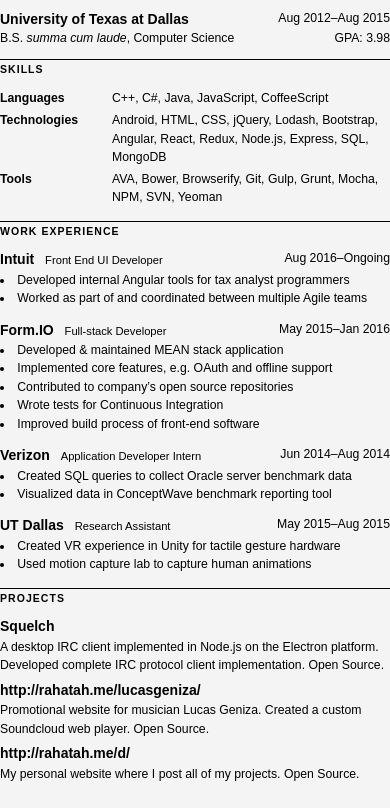
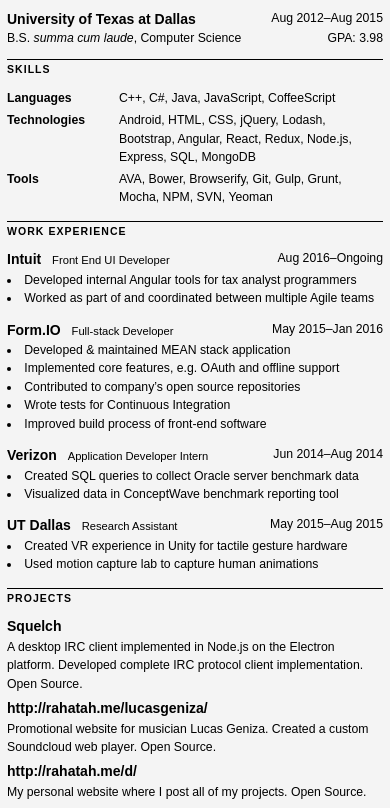
Before and after one commit to rahatarmanahmed/rahatarmanahmed.github.io, a website: page src/resume.html in a window 390 px wide. Shown: the part 181-989 px from the top of the page. Drawn offline with Linux system fonts and the light colour scheme; files that its build step writes are made by us from their sources.

Commit message:
Make a little more mobile friendly

```diff
--- a/src/resume.html
+++ b/src/resume.html
@@ -38,15 +38,15 @@
 </head>
 <body class="resume black bg-near-white">
   <main class="w-100 flex justify-center roboto">
-  <div class="w-page">
+  <div class="w-page mh2">
 
-    <p class="no-print f6 fw1 pv4 mb4 bb--dashed bw1 gray tc">✂️ Print this page if you need a PDF or hard copy ✂️</p>
+    <p class="no-print f6 normal pv4 mb4 bb--dashed bw1 gray tc">✂️ Print this page if you need a PDF or hard copy ✂️</p>
 
     <header class="flex flex-row justify-between items-end tc">
-      <h1 class="f2 fw7 mv0">Rahat Ahmed</h1>
+      <h1 class="f2 fw7 mv0 tl">Rahat Ahmed</h1>
       <div class="tr flex flex-column justify-around">
-        <h2 class="f6 fw1 mv0"><a class="link black" href="mailto:rahatarmanahmed@gmail.com">rahatarmanahmed@gmail.com</a></h2>
-        <h2 class="f6 fw1 mv0"><a class="link black" href="http://rahatah.me/d">http://rahatah.me/d</a></h2>
+        <h2 class="f6 normal mv0"><a class="link black" href="mailto:rahatarmanahmed@gmail.com">rahatarmanahmed@gmail.com</a></h2>
+        <h2 class="f6 normal mv0"><a class="link black" href="http://rahatah.me/d">http://rahatah.me/d</a></h2>
       </div>
     </header>
 
@@ -56,11 +56,11 @@
 
         <div class="flex flex-row justify-between mb1">
           <h4 class="f5 fw6 mv0">University of Texas at Dallas</h4>
-          <h5 class="f6 fw1 mv0">Aug 2012&ndash;Aug 2015</h5>
+          <h5 class="f6 normal mv0">Aug 2012&ndash;Aug 2015</h5>
         </div>
         <div class="flex flex-row justify-between mb1">
-          <p class="f6 fw1 mv0">B.S. <i>summa cum laude</i>, Computer Science</p>
-          <p class="f6 fw1 mv0">GPA: 3.98</p>
+          <p class="f6 normal mv0">B.S. <i>summa cum laude</i>, Computer Science</p>
+          <p class="f6 normal mv0">GPA: 3.98</p>
         </div>
       </section>
 
@@ -68,18 +68,18 @@
         <h3 class="f7 ttu tracked bt pt1 mv3">Skills</h3>
         <div class="flex mb1 lh-copy">
           <h4 class="f6 mv0"><div class="w4">Languages</div></h4>
-          <p class="f6 fw1 mv0">C++, C#, Java, JavaScript, CoffeeScript</p>
+          <p class="f6 normal mv0">C++, C#, Java, JavaScript, CoffeeScript</p>
         </div>
 
         <div class="flex mb1 lh-copy">
           <h4 class="f6 mv0"><div class="w4">Technologies</div></h4>
-          <p class="f6 fw1 mv0">Android, HTML, CSS, jQuery, Lodash, Bootstrap, Angular,
+          <p class="f6 normal mv0">Android, HTML, CSS, jQuery, Lodash, Bootstrap, Angular,
 	React, Redux, Node.js, Express, SQL, MongoDB</p>
         </div>
 
         <div class="flex lh-copy">
           <h4 class="f6 mv0"><div class="w4">Tools</div></h4>
-          <p class="f6 fw1 mv0">AVA, Bower, Browserify, Git, Gulp, Grunt, Mocha, NPM, SVN,
+          <p class="f6 normal mv0">AVA, Bower, Browserify, Git, Gulp, Grunt, Mocha, NPM, SVN,
 	Yeoman</p>
         </div>
       </section>
@@ -90,9 +90,9 @@
         <div>
           <div class="flex flex-row justify-between mb1">
             <h4 class="f5 fw6 mv0">Intuit <small class="ml2 normal">Front End UI Developer</small></h4>
-            <h5 class="f6 fw1 mv0">Aug 2016&ndash;Ongoing</h5>
+            <h5 class="f6 normal mv0">Aug 2016&ndash;Ongoing</h5>
           </div>
-          <ul class="f6 fw1 mv0 pa0 lh-copy">
+          <ul class="f6 normal mv0 pa0 lh-copy">
             <li>Developed internal Angular tools for tax analyst programmers</li>
             <li>Worked as part of and coordinated between multiple Agile teams</li>
           </ul>
@@ -101,9 +101,9 @@
         <div class="mt3">
           <div class="flex flex-row justify-between mb1">
             <h4 class="f5 fw6 mv0">Form.IO <small class="ml2 normal">Full-stack Developer</small></h4>
-            <h5 class="f6 fw1 mv0">May 2015&ndash;Jan 2016</h5>
+            <h5 class="f6 normal mv0">May 2015&ndash;Jan 2016</h5>
           </div>
-          <ul class="f6 fw1 mv0 pa0 lh-copy">
+          <ul class="f6 normal mv0 pa0 lh-copy">
             <li>Developed & maintained MEAN stack application</li>
             <li>Implemented core features, e.g. OAuth and offline support</li>
             <li>Contributed to company’s open source repositories</li>
@@ -115,9 +115,9 @@
         <div class="mt3">
           <div class="flex flex-row justify-between mb1">
             <h4 class="f5 fw6 mv0">Verizon <small class="ml2 normal">Application Developer Intern</small></h4>
-            <h5 class="f6 fw1 mv0">Jun 2014&ndash;Aug 2014</h5>
+            <h5 class="f6 normal mv0">Jun 2014&ndash;Aug 2014</h5>
           </div>
-          <ul class="f6 fw1 mv0 pa0 lh-copy">
+          <ul class="f6 normal mv0 pa0 lh-copy">
             <li>Created SQL queries to collect Oracle server benchmark data</li>
             <li>Visualized data in ConceptWave benchmark reporting tool</li>
           </ul>
@@ -126,9 +126,9 @@
         <div class="mt3">
           <div class="flex flex-row justify-between mb1">
             <h4 class="f5 fw6 mv0">UT Dallas <small class="ml2 normal">Research Assistant</small></h4>
-            <h5 class="f6 fw1 mv0">May 2015&ndash;Aug 2015</h5>
+            <h5 class="f6 normal mv0">May 2015&ndash;Aug 2015</h5>
           </div>
-          <ul class="f6 fw1 mv0 pa0 lh-copy">
+          <ul class="f6 normal mv0 pa0 lh-copy">
             <li>Created VR experience in Unity for tactile gesture hardware</li>
             <li>Used motion capture lab to capture human animations</li>
           </ul>
@@ -140,17 +140,17 @@
 
         <div class="mb2">
           <h4 class="f5 fw6 mt0 mb1">Squelch</h4>
-          <p class="f6 fw1 mv0 lh-copy">A desktop IRC client implemented in Node.js on the Electron platform. Developed complete IRC protocol client implementation. Open Source.</p>
+          <p class="f6 normal mv0 lh-copy">A desktop IRC client implemented in Node.js on the Electron platform. Developed complete IRC protocol client implementation. Open Source.</p>
         </div>
 
         <div class="mb2">
           <h4 class="f5 fw6 mt0 mb1"><a href="http://rahatah.me/lucasgeniza/" class="link black">http://rahatah.me/lucasgeniza/</a></h4>
-          <p class="f6 fw1 mv0 lh-copy">Promotional website for musician Lucas Geniza. Created a custom Soundcloud web player. Open Source.</p>
+          <p class="f6 normal mv0 lh-copy">Promotional website for musician Lucas Geniza. Created a custom Soundcloud web player. Open Source.</p>
         </div>
 
         <div class="mb2">
           <h4 class="f5 fw6 mt0 mb1"><a href="http://rahatah.me/d/" class="link black">http://rahatah.me/d/</a></h4>
-          <p class="f6 fw1 mv0 lh-copy">My personal website where I post all of my projects. Open Source.</p>
+          <p class="f6 normal mv0 lh-copy">My personal website where I post all of my projects. Open Source.</p>
         </div>
 
       </section>
```
Also changed, not shown: d/resume.html (+1 -1 lines), d/style.css (+1 -1 lines).
